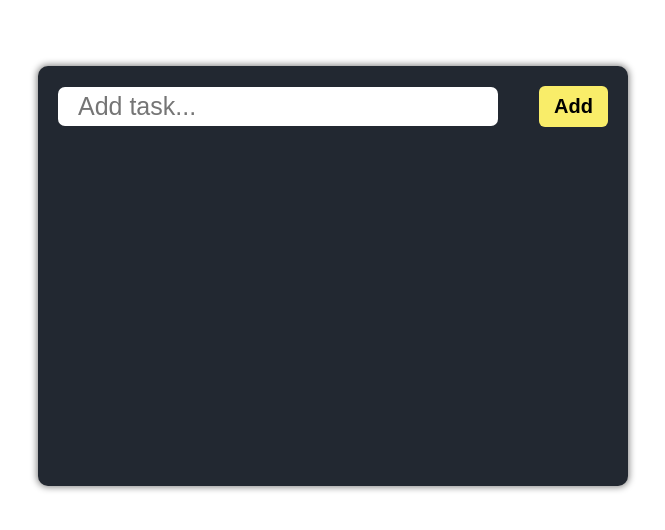
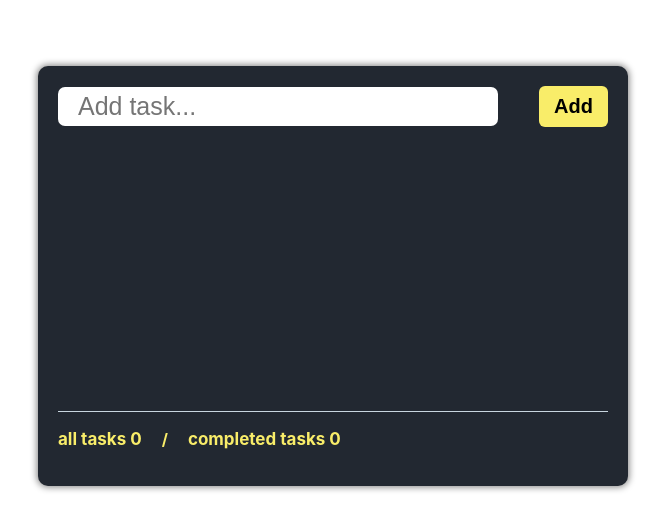
Before and after one commit to VaheGasparyan/todo-list, a React (Create React App) app: page / in a window 1280 px wide. Shown: the part 124-654 px from the top of the page, without its empty margins (307-972 px from the left). Built offline with nearby package versions, Linux system fonts and the light colour scheme.

Commit message:
create footer

```diff
--- /dev/null
+++ b/src/components/footer/footer.css
@@ -0,0 +1,21 @@
+footer {
+    border-top: 1px solid #C9D6DF;
+    display: flex;
+    align-items: center;
+}
+
+footer .all {
+    margin-right: 20px;
+}
+
+footer span {
+    color: #F9ED69;
+    font-weight: bold;
+    margin-right: 20px;
+}
+
+footer p {
+    color: #F9ED69;
+    font-size: 17px;
+    font-weight: bold;
+}
--- /dev/null
+++ b/src/components/footer/index.tsx
@@ -0,0 +1,17 @@
+import './footer.css';
+
+const Footer = () => {
+    return (
+        <footer>
+            <div className="all">
+                <p>all tasks 0</p>
+            </div>
+            <span>/</span>
+            <div className="completed">
+                <p>completed tasks 0</p>
+            </div>
+        </footer>
+    );
+};
+
+export default Footer;
--- a/src/todo/index.tsx
+++ b/src/todo/index.tsx
@@ -1,4 +1,5 @@
 import TodoForm from "components/todo_form";
+import Footer from "components/footer";
 
 import './todo.css';
 
@@ -6,6 +7,7 @@ const Todo = () => {
     return (
         <div className='todo'>
             <TodoForm />
+            <Footer />
         </div>
     );
 };
--- a/src/todo/todo.css
+++ b/src/todo/todo.css
@@ -1,4 +1,7 @@
 .todo {
+    display: flex;
+    flex-direction: column;
+    justify-content: space-between;
     width: 550px;
     height: 380px;
     border-radius: 10px;
```
